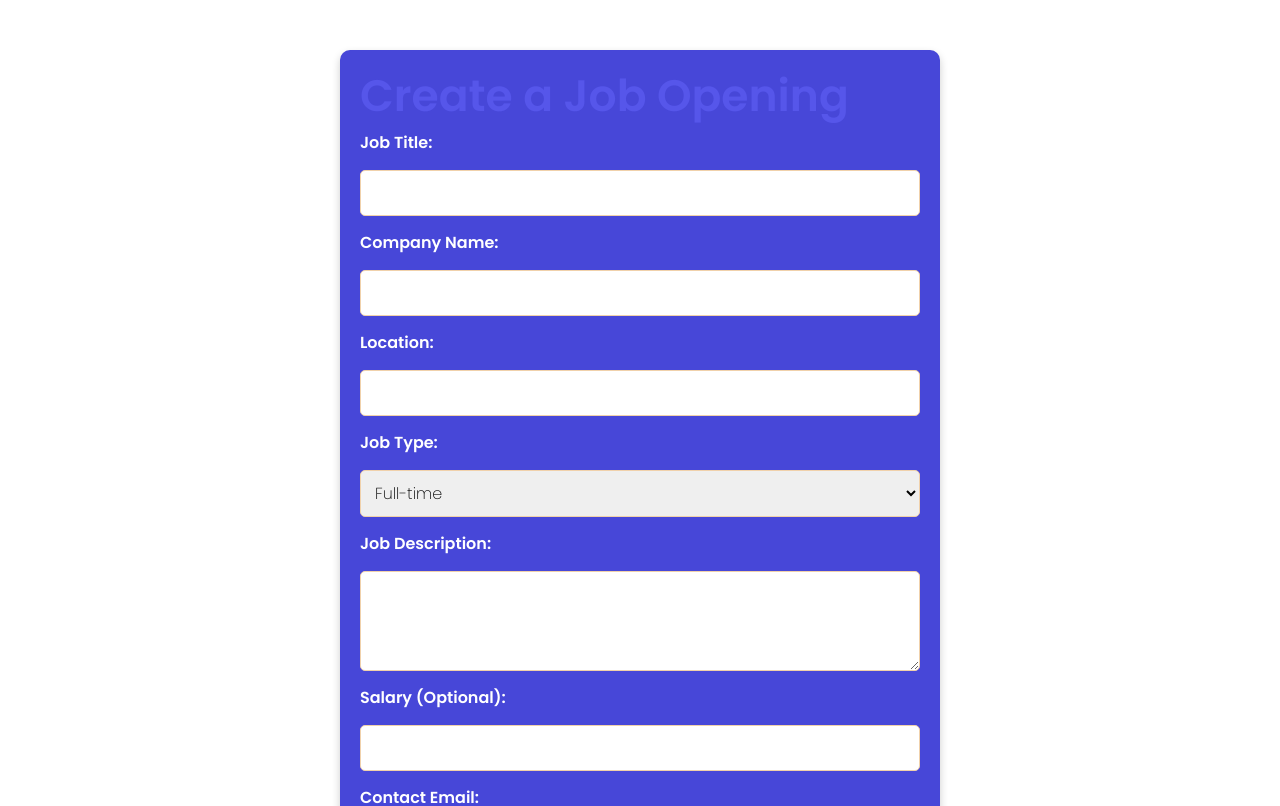
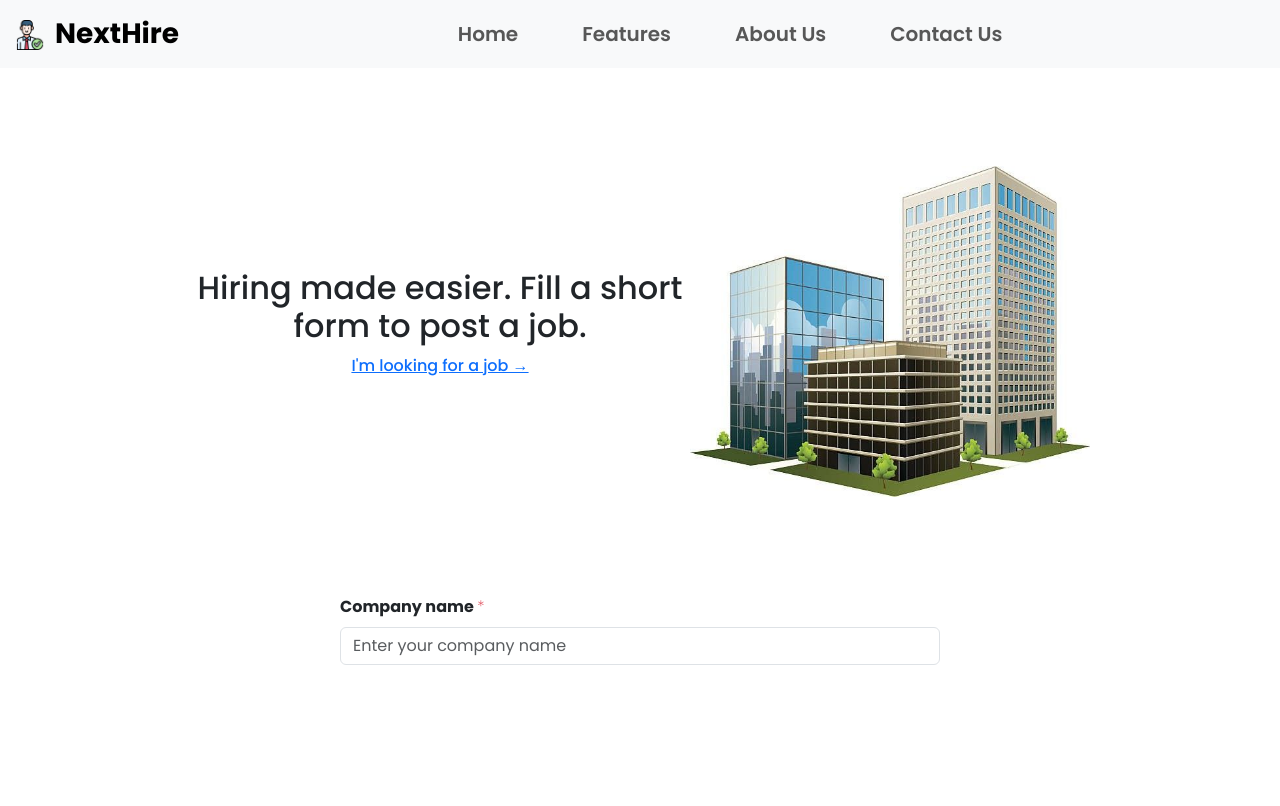
Before and after one commit to yash2607-del/NextHire, a React (Vite) app in the folder client/: page /rec_form in a window 1280 px wide. Shown: the top 806 px of the page. Built offline with nearby package versions, Linux system fonts and the light colour scheme.

Commit message:
rec_form added

```diff
--- a/client/src/App.jsx
+++ b/client/src/App.jsx
@@ -10,7 +10,6 @@ import Landing from "./pages/landing/Landing";
 import RecruiterForm from "./pages/recruiter/rec_form/RecruiterForm";
 import Home from "./pages/home/Home";
 import RecLanding from "./pages/recruiter/recruiter_landing/RecLanding";
-
 function App() {
   return (
     <>
--- a/client/src/pages/recruiter/rec_form/RecruiterForm.css
+++ /dev/null
@@ -1,49 +0,0 @@
-.recruiter-form-container {
-    max-width: 600px;
-    margin: 50px auto;
-    padding: 20px;
-    background-color: rgb(71, 71, 216); /* Matching hero section */
-    border-radius: 10px;
-    box-shadow: 0 4px 8px rgba(0, 0, 0, 0.2);
-    color: white;
-  }
-
-  .recruiter-form {
-    display: flex;
-    flex-direction: column;
-    gap: 15px;
-  }
-
-  .recruiter-form label {
-    font-weight: 600;
-    font-family: "Poppins", sans-serif;
-  }
-
-  .recruiter-form input,
-  .recruiter-form select,
-  .recruiter-form textarea {
-    width: 100%;
-    padding: 10px;
-    border: 1px solid rgb(240, 209, 171);
-    border-radius: 5px;
-    font-size: 16px;
-  }
-
-  .recruiter-form textarea {
-    height: 100px;
-  }
-
-  .recruiter-form button {
-    background-color: rgb(240, 209, 171);
-    color: black;
-    font-weight: bold;
-    cursor: pointer;
-    padding: 10px;
-    border: none;
-    border-radius: 5px;
-  }
-
-  .recruiter-form button:hover {
-    background-color: rgb(86, 86, 234);
-    color: white;
-  }
--- a/client/src/pages/recruiter/rec_form/RecruiterForm.jsx
+++ b/client/src/pages/recruiter/rec_form/RecruiterForm.jsx
@@ -1,51 +1,48 @@
-import  { useRef } from "react";
-import "./RecruiterForm.css";
+import React from "react";
+import Navbar from "../../../components/Navbar";
 
-function RecruiterForm() {
-  const formRef = useRef(null);
+function RecruiterForm(){
+  return (
+    <div>
+    <Navbar />
+      <div className="container-fluid d-flex flex-column align-items-center text-center py-5">
+        <div className="landing-container">
+            <div className="text-section">
+            <h2>Hiring made easier. Fill a short form to post a job. </h2>
+            <p>
+                <a href="#" className="text-primary fw-medium">
+                I'm looking for a job →
+                </a>
+            </p>
+            </div>
+            <div className="image-section">
+            <img src="/assets/building.jpg" alt="Form" />
+            </div>
+        </div>
+      </div>
 
-  const handleSubmit = (e) => {
-    e.preventDefault();
-    const formData = new FormData(formRef.current);
-    const jobData = Object.fromEntries(formData.entries());
-    console.log("Submitted Job Post:", jobData);
-    alert("Job opening submitted successfully!");
-  };
+    <div className="container d-flex justify-content-center">
+        <div className="w-100" style={{ maxWidth: "600px" }}>
+            <div className="mb-3">
+            <label
+                htmlFor="formGroupExampleInput"
+                className="form-label fw-bold"
+            >
+            Company name <span className="text-danger">*</span>
+                </label>
+                <input
+                    type="text"
+                    className="form-control"
+                    id="CompanyName"
+                    placeholder="Enter your company name"
+                    required
+                />
+            </div>
+        </div>
+    </div>
 
-  return (
-    <div className="container recruiter-form-container">
-      <h2 className="heading">Create a Job Opening</h2>
-      <form className="recruiter-form" ref={formRef} onSubmit={handleSubmit}>
-        <label>Job Title:</label>
-        <input type="text" name="jobTitle" required />
-
-        <label>Company Name:</label>
-        <input type="text" name="company" required />
-
-        <label>Location:</label>
-        <input type="text" name="location" required />
-
-        <label>Job Type:</label>
-        <select name="jobType">
-          <option value="Full-time">Full-time</option>
-          <option value="Part-time">Part-time</option>
-          <option value="Internship">Internship</option>
-          <option value="Project">Project</option>
-        </select>
-
-        <label>Job Description:</label>
-        <textarea name="description" required></textarea>
-
-        <label>Salary (Optional):</label>
-        <input type="text" name="salary" />
-
-        <label>Contact Email:</label>
-        <input type="email" name="email" required />
-
-        <button type="submit" className="btn btn-primary">Submit</button>
-      </form>
     </div>
   );
-}
+};
 
 export default RecruiterForm;
--- a/client/src/pages/recruiter/recruiter_landing/RecLanding.jsx
+++ b/client/src/pages/recruiter/recruiter_landing/RecLanding.jsx
@@ -50,7 +50,7 @@ function RecLanding(){
 
       <div className="card bg-white shadow-sm flex-grow-1" style={{ maxWidth: "20rem" }}>
         <div className="card-body d-flex flex-column">
-        <span className="fs-3">✅</span>
+        <span className="fs-3">✍</span>
           <h2 className="card-title h3 fw-semibold text-primary mt-4">
           Fill the form to build a job post.
           </h2>
@@ -59,7 +59,39 @@ function RecLanding(){
           </p>
         </div>
       </div>
+
+      <div className="card bg-white shadow-sm flex-grow-1" style={{ maxWidth: "20rem" }}>
+        <div className="card-body d-flex flex-column">
+        <span className="fs-3">📶</span>
+          <h2 className="card-title h3 fw-semibold text-primary mt-4">
+          Post your job.
+          </h2>
+          <p className="card-text text-secondary fs-5 mb-4 mt-4">
+          After you post your job, use our state-of-the-art tools to help you find dream talent.
+          </p>
+        </div>
+      </div>
+      <div className="card bg-white shadow-sm flex-grow-1" style={{ maxWidth: "20rem" }}>
+        <div className="card-body d-flex flex-column">
+        <span className="fs-3">☑️</span>
+          <h2 className="card-title h3 fw-semibold text-primary mt-4">
+          Review and find your perfect candidate.
+          </h2>
+          <p className="card-text text-secondary fs-5 mb-4 mt-4">
+          Our tools help to review the resume and find the match for you to review.
+          </p>
+        </div>
+      </div>
+
     </div>
+    </div>
+    <div className="container-fluid d-flex flex-column align-items-center text-center py-5">
+      <div className="landing-container">
+        <div className="text-section">
+          <h1>GET STARTED IN MINUTES✓</h1>
+          <b className="cta-button">Post a job</b>
+        </div>
+      </div>
     </div>
 
 
```
Also changed, not shown: client/public/assets/building.jpg (added).
